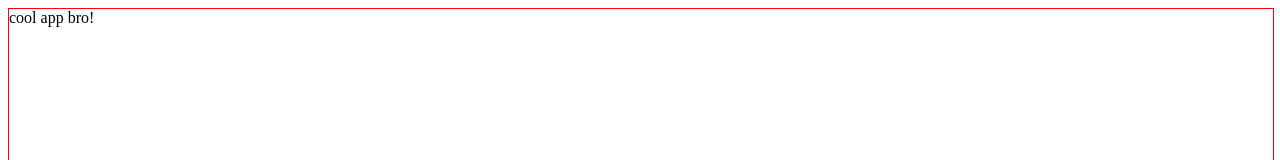
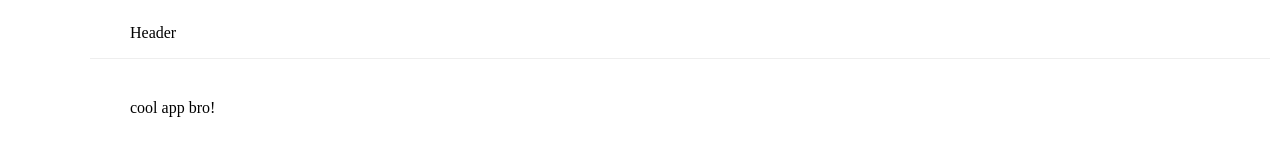
Before and after one commit to blakehagen/blake-site, a Gatsby site: page / in a window 1280 px wide. Shown: the top 160 px of the page. Built offline with nearby package versions, Linux system fonts and the light colour scheme; Gatsby itself is replaced by a stand-in of ours.

Commit message:
header initial

```diff
--- a/src/components/App/App.jsx
+++ b/src/components/App/App.jsx
@@ -1,10 +1,12 @@
 import React from 'react';
+import TopBar from '../TopBar';
+
 import styles from './app.module.scss';
 
 const App = () => (
   <div className={styles.appWrapper}>
-    {/* Header here... */}
-    <div>
+    <TopBar />
+    <div style={{ padding: 40 }}>
      cool app bro!
     </div>
     {/* Footer here... */}
--- a/src/components/App/app.module.scss
+++ b/src/components/App/app.module.scss
@@ -1,8 +1,7 @@
 .appWrapper {
   width: 100%;
-  max-width: 1500px;
+  max-width: 1100px;
   min-width: 300px;
   min-height: 100vh;
   margin: auto;
-  border: 1px solid red;
 }
--- /dev/null
+++ b/src/components/TopBar/TopBar.jsx
@@ -0,0 +1,10 @@
+import React from 'react';
+import styles from './topBar.module.scss';
+
+const TopBar = () => (
+  <header className={styles.headerWrapper}>
+    Header
+  </header>
+);
+
+export default TopBar;
--- /dev/null
+++ b/src/components/TopBar/index.js
@@ -0,0 +1 @@
+export { default } from './TopBar';
--- /dev/null
+++ b/src/components/TopBar/topBar.module.scss
@@ -0,0 +1,14 @@
+.headerWrapper {
+  background: #FFF;
+  border-bottom: 1px solid #EEE;
+  height: 50px;
+  width: 100%;
+  max-width: 1100px;
+  padding: 0 40px;
+  display: flex;
+  align-items: center;
+  justify-content: space-between;
+  position: sticky;
+  top: 0;
+  z-index: 999;
+}
```
